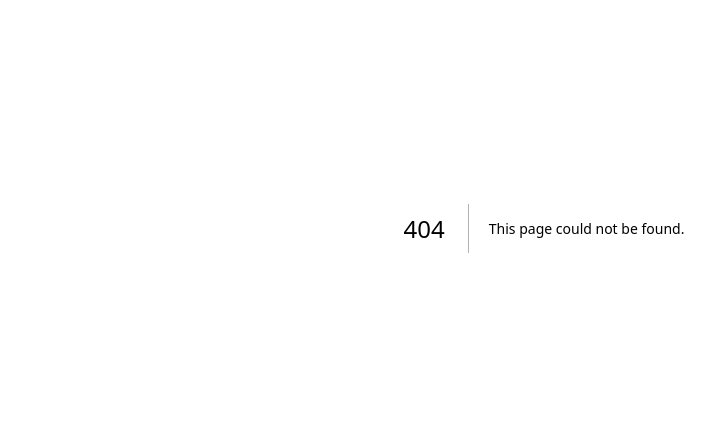
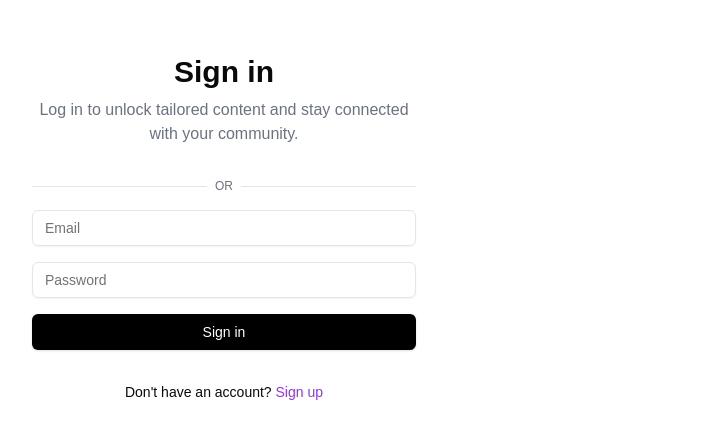
Before and after one commit to ceylonai/ceylon-ai-dashboard, a Next.js app: page /auth/signin in a window 1280 px wide. Before the commit this address had no page. Shown: the part 172-610 px from the top of the page, without its empty margins (96-811 px from the left). Built offline with nearby package versions, Linux system fonts and the light colour scheme.

Commit message:
create signIn form

```diff
--- /dev/null
+++ b/src/app/auth/signin/page.tsx
@@ -0,0 +1,43 @@
+import Link from "next/link"
+import { Button } from "@/components/ui/button"
+import { Input } from "@/components/ui/input"
+
+export default function SignIn() {
+    return (
+        <div className="grid min-h-screen lg:grid-cols-2">
+            <div className="flex items-center justify-center px-8 py-12 md:px-12">
+                <div className="w-full max-w-sm space-y-8">
+                    <div className="space-y-2 text-center">
+                        <h1 className="text-3xl font-bold">Sign in</h1>
+                        <p className="text-gray-500">
+                            Log in to unlock tailored content and stay connected with your community.
+                        </p>
+                    </div>
+                    <div className="space-y-4">
+                        <div className="relative">
+                            <div className="absolute inset-0 flex items-center">
+                                <div className="w-full border-t"></div>
+                            </div>
+                            <div className="relative flex justify-center text-xs uppercase">
+                                <span className="bg-white px-2 text-gray-500">OR</span>
+                            </div>
+                        </div>
+                        <div className="space-y-4">
+                            <Input type="email" placeholder="Email"/>
+                            <Input type="password" placeholder="Password"/>
+                            <Button className="w-full bg-black text-white hover:bg-black/90">
+                                Sign in
+                            </Button>
+                        </div>
+                    </div>
+                    <div className="text-center text-sm">
+                        Don&apos;t have an account?{" "}
+                        <Link href="/auth/signup" className="text-purple-600 hover:underline">
+                            Sign up
+                        </Link>
+                    </div>
+                </div>
+            </div>
+        </div>
+    )
+}
--- /dev/null
+++ b/src/components/ui/input.tsx
@@ -0,0 +1,22 @@
+import * as React from "react"
+
+import { cn } from "@/lib/utils"
+
+const Input = React.forwardRef<HTMLInputElement, React.ComponentProps<"input">>(
+  ({ className, type, ...props }, ref) => {
+    return (
+      <input
+        type={type}
+        className={cn(
+          "flex h-9 w-full rounded-md border border-input bg-transparent px-3 py-1 text-base shadow-sm transition-colors file:border-0 file:bg-transparent file:text-sm file:font-medium file:text-foreground placeholder:text-muted-foreground focus-visible:outline-none focus-visible:ring-1 focus-visible:ring-ring disabled:cursor-not-allowed disabled:opacity-50 md:text-sm",
+          className
+        )}
+        ref={ref}
+        {...props}
+      />
+    )
+  }
+)
+Input.displayName = "Input"
+
+export { Input }
```
